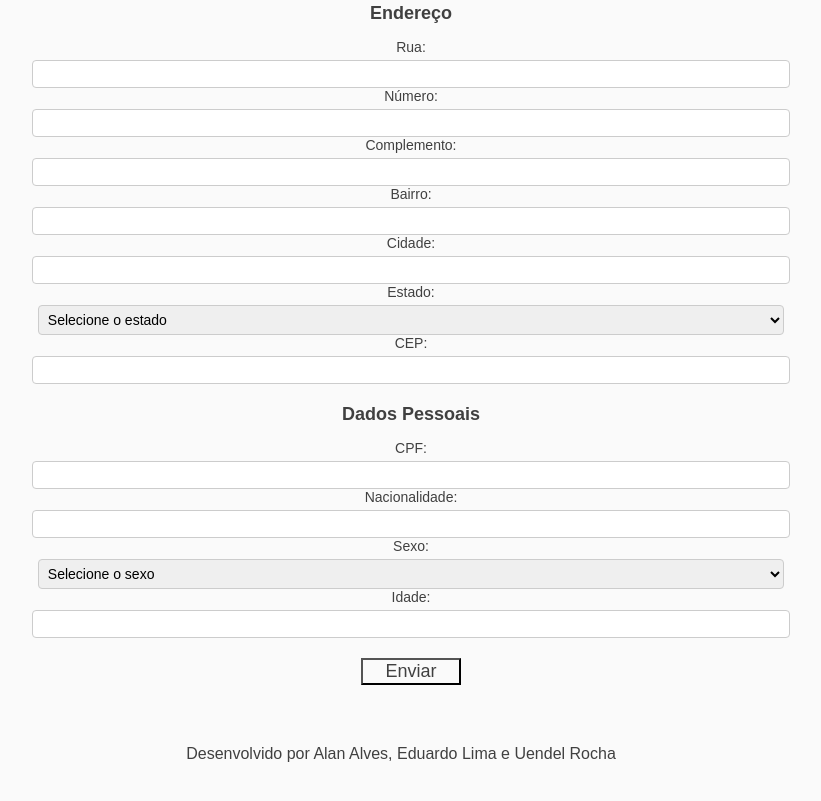
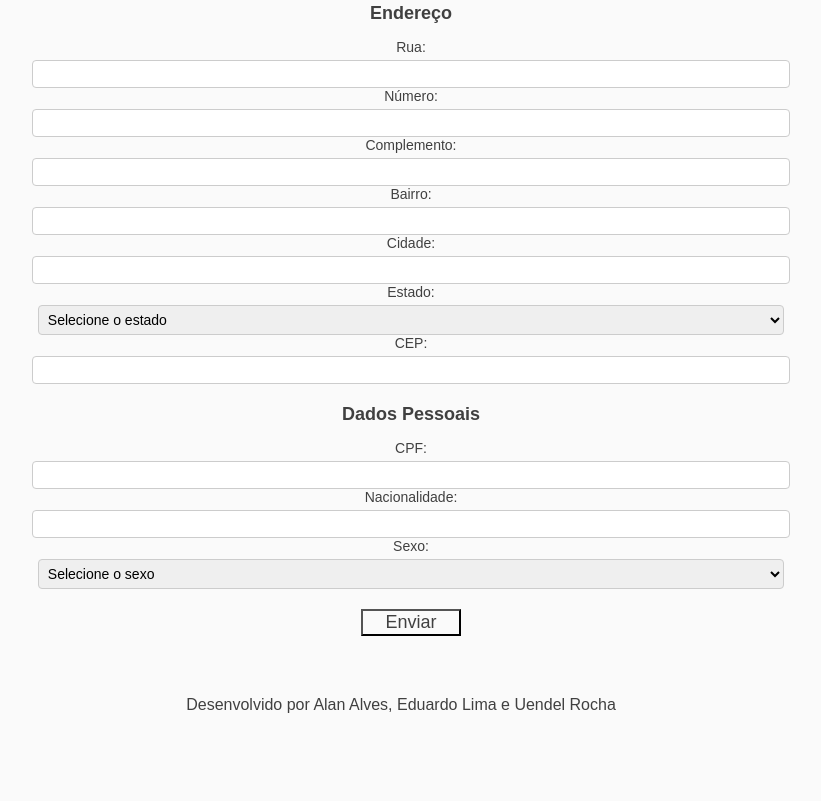
Before and after one commit to uendelrocha/orange, a plain HTML site: page cadastro/index.html in a window 1280 px wide. Shown: the part 321-1122 px from the top of the page, without its empty margins (239-1060 px from the left). Drawn offline with Linux system fonts and the light colour scheme; files whose address does not match are found by name.

Commit message:
Ajuste no cadastro.html

```diff
--- a/cadastro/index.html
+++ b/cadastro/index.html
@@ -15,7 +15,7 @@
     <div id="divCabecalho"></div>
     <div id="corpo">
     <h1>Cadastro</h1>
-    <form id="form-cadastro" action="/cadastrar.php" method="post">
+    <form id="form-cadastro">
         <label for="nome">Nome:</label>
         <input type="text" name="nome" id="nome" required>
 
@@ -83,7 +83,7 @@
         <input type="text" name="cpf" id="cpf" required>
 
         <label for="nacionalidade">Nacionalidade:</label>
-        <input type="text" name="nacionalidade" id="nacionalidade" required>
+        <input type="text" name="nacionalidade" id="nacionalidade">
 
         <label for="sexo">Sexo:</label>
         <select name="sexo" id="sexo" required>
@@ -92,15 +92,11 @@
             <option value="feminino">Feminino</option>
             <option value="nao_binario">Não-binário</option>
         </select>
-
-
-            <label for="idade">Idade:</label>
-            <input type="number" name="idade" id="idade" required>
-            <div id="nada">  </div>
-        <div>
-            <button type="submit" class="botoes"> Enviar </button>
-        </div>
-
+        <div id="nada">  </div>
+    </form>
+    <div>
+        <a href="sucesso.html"><button class="botoes"> Enviar </button></a>
+    </div>
     </div>
         <div id="nada">  </div>
         <div id="divRodape"></div>
```
Also changed, not shown: js/produtos.js (+0 -21 lines).
